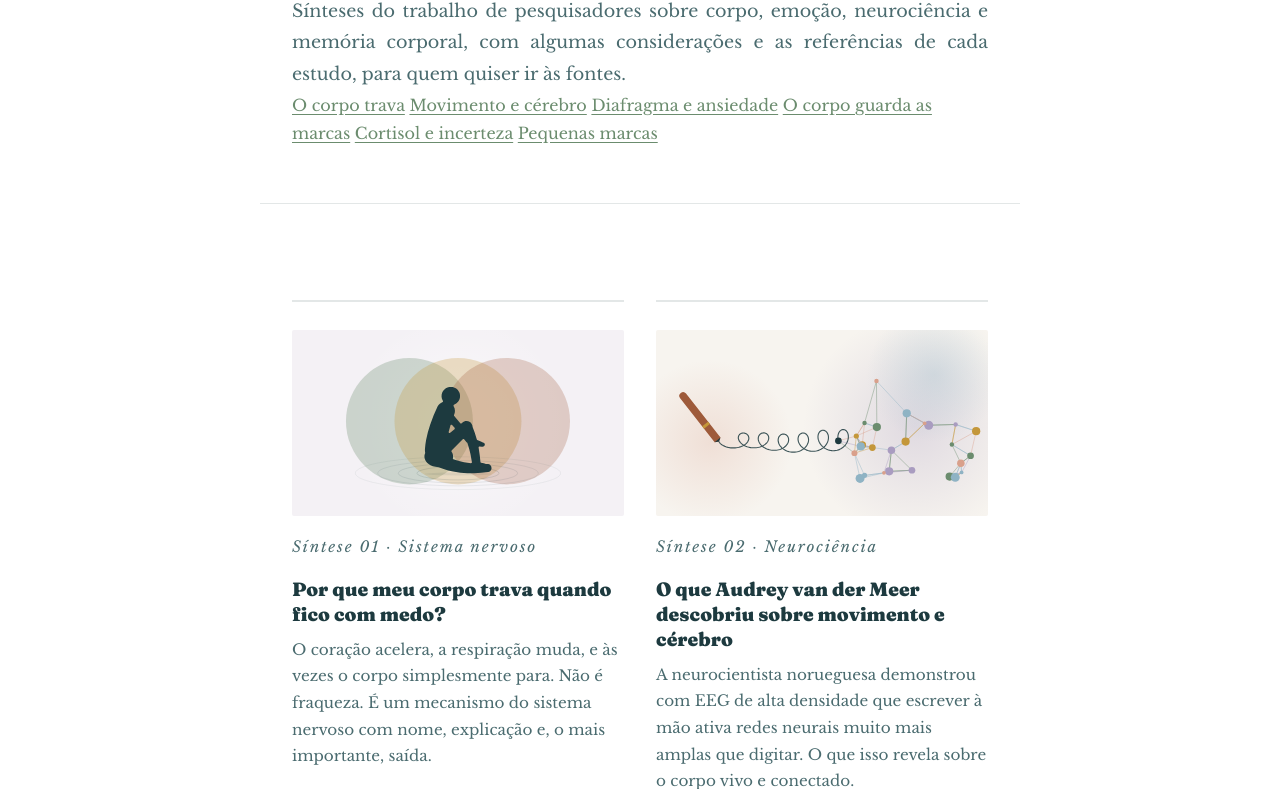
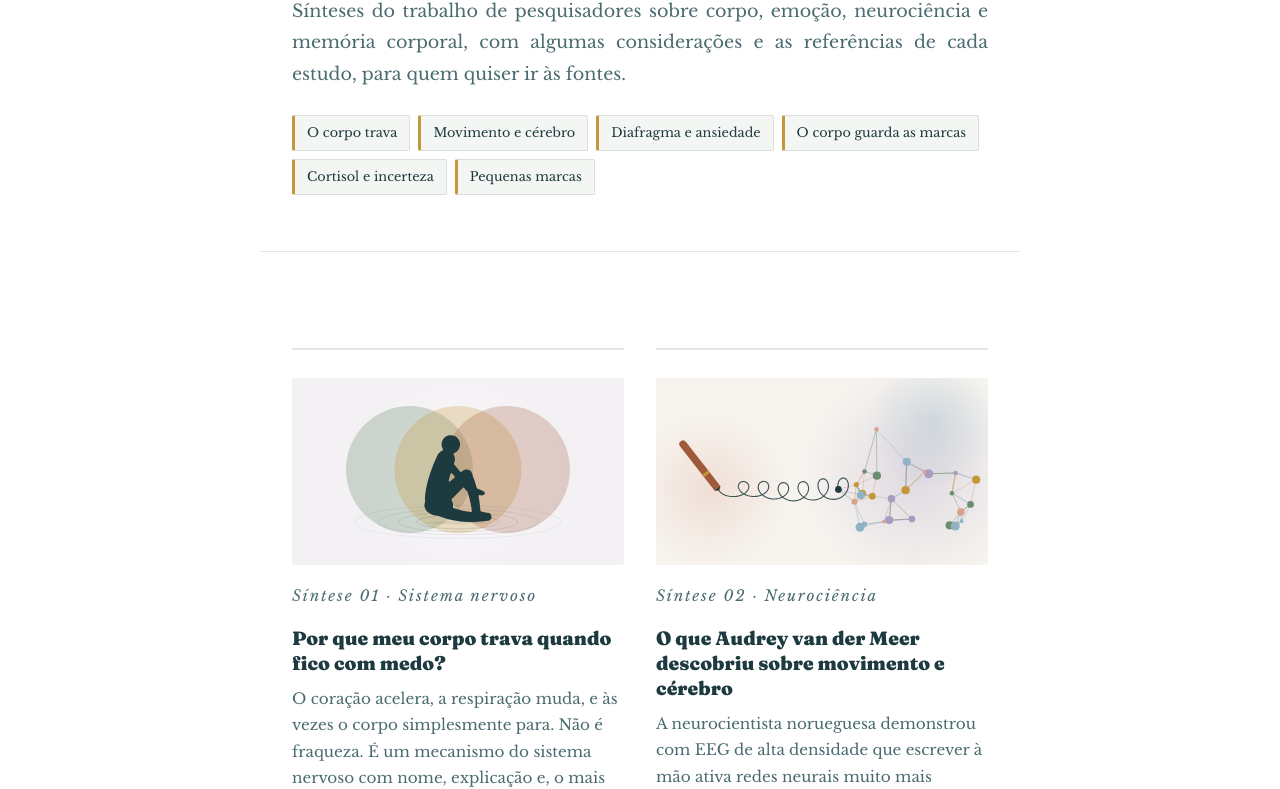
Before and after one commit to VeraRosendo/corposoma, a plain HTML site: page blog/index.html in a window 1280 px wide. Shown: the part 286-1075 px from the top of the page. Drawn offline with nearby package versions, Linux system fonts and the light colour scheme; a script that the page names is missing.

Commit message:
Add files via upload

```diff
--- a/css/style.css
+++ b/css/style.css
@@ -1004,3 +1004,13 @@ em { font-style: italic; }
 .st-nav a { font-size: 0.9rem; color: var(--sage); }
 .pc-final p strong { color: var(--warm); }
 .st-abertura + h3 { margin-top: 24px !important; }
+
+/* ── Índice das Sínteses: menu de temas ── */
+.sint-temas { display: flex; flex-wrap: wrap; gap: 8px; margin-top: 24px; }
+.sint-temas a {
+  font-size: 0.8rem; text-decoration: none; color: var(--text);
+  background: var(--bg-alt); border: 1px solid var(--border);
+  border-left: 3px solid var(--accent); padding: 6px 12px; border-radius: 2px;
+}
+.sint-temas a:hover { color: var(--accent); }
+.blog-card[id] { scroll-margin-top: 90px; }
```
